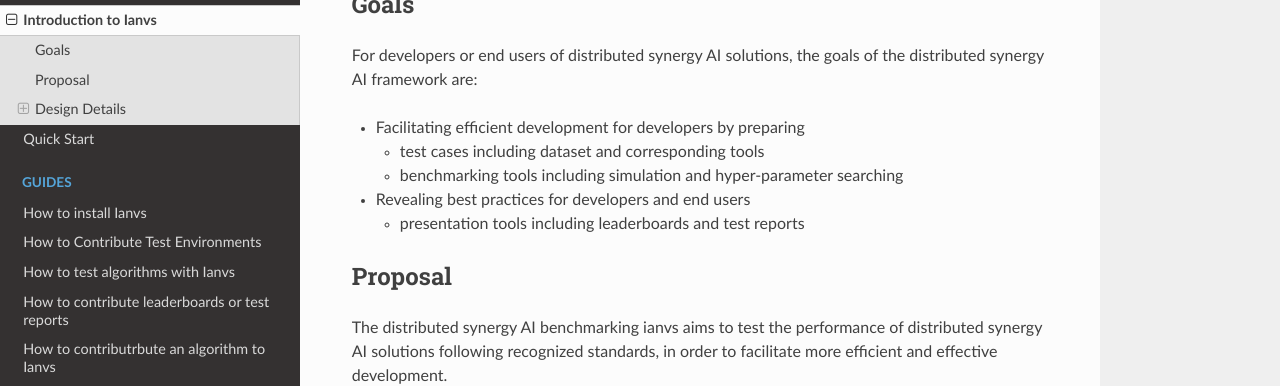
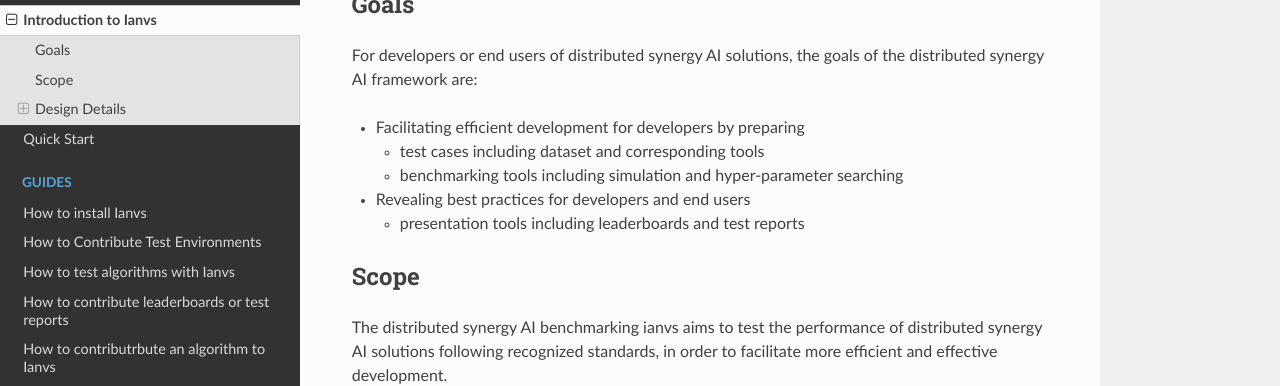
Before and after one commit to ECIL-EdgeAI/ianvs, a Sphinx documentation site: the page built from docs/distributed-synergy-ai-benchmarking.md, in a window 1280 px wide and 900 px high, scrolled down 604 px. Shown: the top 386 px of the window. Built offline with Sphinx 7.4.7 and the Read the Docs theme 2.0.0, drawn with Linux system fonts in a browser that asks for light colours; pages that are not in the unit, such as notebooks, are missing from menus.

Commit message:
Update distributed-synergy-ai-benchmarking.md

```diff
--- a/docs/distributed-synergy-ai-benchmarking.md
+++ b/docs/distributed-synergy-ai-benchmarking.md
@@ -14,7 +14,7 @@ For developers or end users of distributed synergy AI solutions, the goals of th
     - presentation tools including leaderboards and test reports
 
 
-## Proposal
+## Scope
 The distributed synergy AI benchmarking ianvs aims to test the performance of distributed synergy AI solutions following recognized standards, in order to facilitate more efficient and effective development.
 
 The scope of ianvs includes
```
